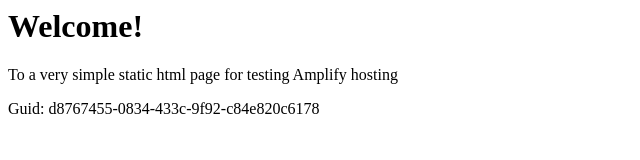
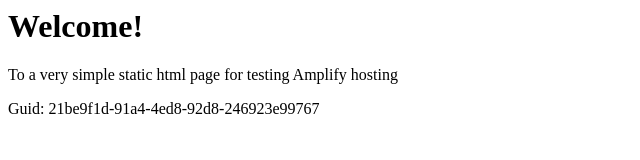
Before and after one commit to aws-aemilia-pdx/Github-PR-Commit-Integration-Test-DoNotTouch-GitHubWebhookPushCanaryTest-v1-prod-us-west-2, a website: page src/index.html in a window 1280 px wide. Shown: the full height of the page, 0-640 px from the left. Drawn offline with Linux system fonts and the light colour scheme.

Commit message:
commit from integ tests

```diff
--- a/src/index.html
+++ b/src/index.html
@@ -12,6 +12,6 @@
 <body>
     <h1>Welcome!</h1>
     <p>To a very simple static html page for testing Amplify hosting</p>
-    <p>Guid: d8767455-0834-433c-9f92-c84e820c6178</p></body>
+    <p>Guid: 21be9f1d-91a4-4ed8-92d8-246923e99767</p></body>
 
 </html>
```
